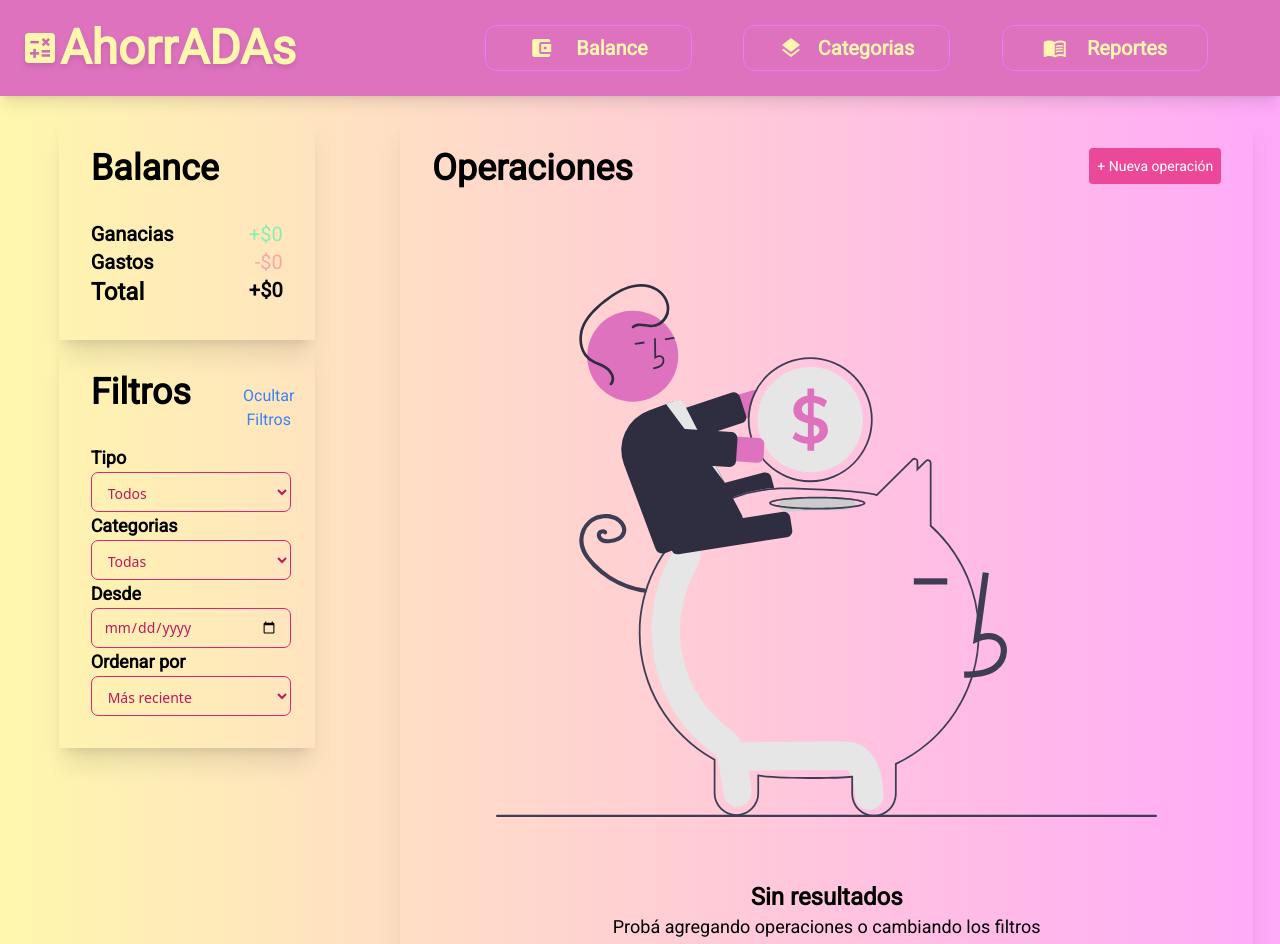
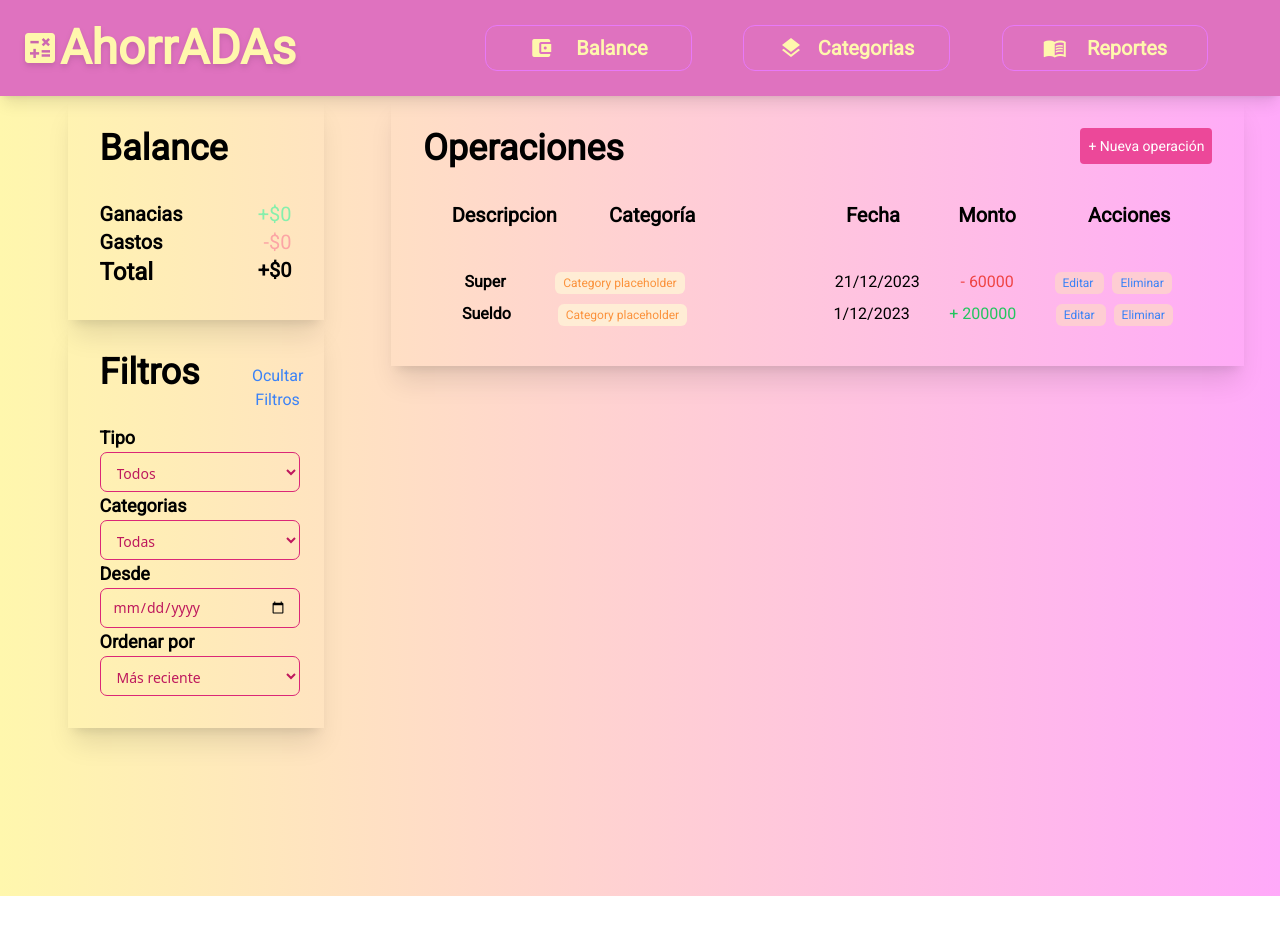
Before and after one commit to serenafernandez/ahorrADAS, a plain HTML site: page index.html in a window 1280 px wide. Shown: the top 944 px of the page. After the commit the page ends 896 px from the top, so only its background shows below. Drawn offline with nearby package versions, Linux system fonts and the light colour scheme.

Commit message:
Merge branch 'desarrollo' of github.com:serenafernandez/ahorrADAS into ivana

```diff
--- a/index.html
+++ b/index.html
@@ -17,9 +17,9 @@
 </head>
 
 <body class="w-full h-screen bg-gradient-to-r from-[#FFF7AD] to-[#FFA9F9] font-['Roboto']">
-    <!-- HEADER -->
+    <!--------------------------------------------HEADER-------------------------------------------->
     <header
-        class="h-24 w-screen p-5 bg-[#DF72BF] shadow-lg shadow-inner flex flex-row justify-between items-center text-[#FFF7AD]">
+        class="h-24 w-full p-5 bg-[#DF72BF] shadow-lg shadow-inner flex flex-row justify-between items-center text-[#FFF7AD]">
         <!-- TITLE -->
         <section class="basis-0 sm:w-1/4 flex items-center drop-shadow-md font-extrabold justify-between md:1/2">
             <span class="material-icons" style="font-size:250%;">
@@ -45,7 +45,7 @@
                 class="h-40 basis-full w-screen  bg-pink-300 flex flex-col justify-center items-center shadow-xl sm:static sm:flex sm:flex-row sm:bg-inherit sm:shadow-inherit sm:items-center sm:justify-evenly sm:text-md md:w-3/5 md:text-xl">
                 <!-- BALANCE -->
                 <button
-                    class="p-2.5 sm:w-1/4 border-b border-pink-500 sm:border sm:rounded-xl sm:border-solid sm:border-fuchsia-400 font-bold sm:py-2 sm:px-5 hover:shadow-md hover:shadow-[#FFF7AD]">
+                    class="p-2 sm:w-1/4 border-b border-pink-500 sm:border sm:rounded-xl sm:border-solid sm:border-fuchsia-400 font-bold sm:py-2 sm:px-5 hover:shadow-md hover:shadow-[#FFF7AD]">
                     <a class="flex items-center justify-evenly">
                         <span class="material-icons">
                             account_balance_wallet
@@ -54,7 +54,7 @@
                 </button>
                 <!-- CATEGORIAS -->
                 <button
-                    class="p-2.5 sm:w-1/4 border-b border-pink-500 sm:border sm:rounded-xl sm:border-solid sm:border-fuchsia-400 font-bold sm:py-2 sm:px-5 hover:shadow-md hover:shadow-[#FFF7AD]">
+                    class="p-2 sm:w-1/4 border-b border-pink-500 sm:border sm:rounded-xl sm:border-solid sm:border-fuchsia-400 font-bold sm:py-2 sm:px-5 hover:shadow-md hover:shadow-[#FFF7AD]">
                     <a class="flex items-center justify-evenly">
                         <span class="material-icons">
                             layers
@@ -63,7 +63,7 @@
                 </button>
                 <!-- REPORTES -->
                 <button
-                    class="p-2.5 sm:w-1/4 border-b border-pink-500 sm:border sm:rounded-xl sm:border-solid sm:border-fuchsia-400 font-bold sm:py-2 sm:px-5 hover:shadow-md hover:shadow-[#FFF7AD]">
+                    class="p-2 sm:w-1/4 border-b border-pink-500 sm:border sm:rounded-xl sm:border-solid sm:border-fuchsia-400 font-bold sm:py-2 sm:px-5 hover:shadow-md hover:shadow-[#FFF7AD]">
                     <a class="flex items-center justify-evenly">
                         <span class="material-icons">
                             menu_book
@@ -73,9 +73,9 @@
             </nav>
         </div>
     </header>
-    <!-- INDEX, sección BALANCE  -->
-    <main class="mx-auto my-5 flex flex-col items-start justify-evenly min-h-screen md:flex-row">
-        <section class="h-full mx-auto flex flex-col md:w-1/4">
+    <!--------------------------------------------BALANCE-------------------------------------------->
+    <main class="w-full flex flex-col-reverse items-start justify-evenly min-h-screen md:flex-row">
+        <section class="w-1/4 mx-auto flex flex-col md:mx-0">
             <article class="flex flex-col mx-auto justify-evenly md:w-4/5 p-8 shadow-xl">
                 <h2 class="mb-8 font-bold text-4xl">Balance</h2>
                 <div class="flex flex-row justify-between items-start">
@@ -150,7 +150,7 @@
                 </div>
             </article>
         </section>
-        <section class="mx-auto flex flex-col justify-evenly items-center md:w-4/5 lg:w-2/3 p-8 shadow-xl">
+        <section class=" flex flex-col justify-evenly items-center md:w-4/5 lg:w-2/3 p-8 shadow-xl">
             <div class="w-full flex flex-row justify-between">
                 <h2 class="mb-8 font-bold text-4xl">Operaciones</h2>
                 <button class="button h-full text-sm text-white bg-pink-500 hover:bg-pink-600 rounded p-2 ml-2">
@@ -160,15 +160,89 @@
                 </button>
             </div>
             <!-- SIN OPERACIONES -->
-            <figure class="p-16">
-                <img src="./img/undraw_savings_re_eq4w.svg" alt="">
-            </figure>
-            <h4 class="text-2xl font-bold">Sin resultados</h4>
-            <h3 class="text-lg">Probá agregando operaciones o cambiando los filtros</h3>
+            <section id="sin-operaciones" class="hidden">
+                <figure class="p-16">
+                    <img src="./img/undraw_savings_re_eq4w.svg" alt="">
+                </figure>
+                <h4 class="text-2xl font-bold">Sin resultados</h4>
+                <h3 class="text-lg">Probá agregando operaciones o cambiando los filtros</h3>
+            </section>
+            <!-- CON OPERACIONES -->
+            <section class="flex flex-col w-full">
+                <section class="hidden w-full flex flex-row justify-between md:inline-flex" id="tabla-operaciones">
+                    <div class="w-3/4">
+                        <table class="self-start w-3/4 text-xl">
+                            <th>Descripcion</th>
+                            <th>Categoría</th>
+                        </table>
+                    </div>
+                    <div class="w-3/4">
+                        <table class="self-end w-full text-xl">
+                            <th>Fecha</th>
+                            <th>Monto</th>
+                            <th>Acciones</th>
+                        </table>
+                    </div>
+                </section>
+                <section class="pt-10 pl-3" id="balance-operaciones">
+                    <div class="w-full flex flex-row justify-between">
+                        <div class="w-2/4 flex flex-col justify-evenly mr-20 md:flex-row">
+                            <h6 class="text-md font-bold mr-5">Super</h6>
+                            <li class="list-none">
+                                <span
+                                    class="category-tag text-xs text-orange-400 bg-orange-100 rounded-md px-2 py-1">Category
+                                    placeholder</span>
+                            </li>
+                        </div>
+                        <div class="w-3/4 flex flex-col justify-evenly md:flex-row">
+                            <h6 class="text-md">21/12/2023</h6>
+                            <h6 class="text-md text-red-500" id="monto-gasto">- 60000</h6>
+                            <div class="mb-2">
+                                <a href="#"
+                                    class="mr-2 text-xs text-blue-500 bg-rose-200 hover:text-black rounded-md px-2 py-1"
+                                    id="edit-operation">
+                                    Editar
+                                </a>
+                                <a href="#"
+                                    class="text-xs text-blue-500 bg-rose-200 hover:text-black rounded-md px-2 py-1"
+                                    id="delete-operation">
+                                    Eliminar
+                                </a>
+                            </div>
+                        </div>
+                    </div>
+                    <div class="w-full flex justify-between">
+                        <div class="w-2/4 flex flex-col justify-evenly mr-20 md:flex-row">
+                            <h6 class="text-md font-bold mr-5">Sueldo</h6>
+                            <li class="list-none">
+                                <span
+                                    class="category-tag text-xs text-orange-400 bg-orange-100 rounded-md px-2 py-1">Category
+                                    placeholder</span>
+                            </li>
+                        </div>
+                        <div class="w-3/4 flex flex-col justify-evenly md:flex-row">
+                            <h6 class="text-md">1/12/2023</h6>
+                            <h6 class="text-md text-green-500" id="monto-ganancia">+ 200000</h6>
+                            <div class="mb-2">
+                                <a href="#"
+                                    class="mr-2 text-xs text-blue-500 bg-rose-200 hover:text-black rounded-md px-2 py-1"
+                                    id="edit-operation">
+                                    Editar
+                                </a>
+                                <a href="#"
+                                    class="text-xs text-blue-500 bg-rose-200 hover:text-black rounded-md px-2 py-1"
+                                    id="delete-operation">
+                                    Eliminar
+                                </a>
+                            </div>
+                        </div>
+                    </div>
+                </section>
+            </section>
         </section>
     </main>
-    <!-- CATEGORÍAS  -->
-    <main class="flex items-center min-h-screen">
+    <!--------------------------------------------CATEGORÍAS-------------------------------------------->
+    <main class="flex items-center min-h-screen hidden">
         <section class="mx-auto md:w-4/5 lg:w-3/4 xl:w-2/3 2xl:w-1/2 p-8 shadow-xl">
             <h2 class="mb-8 font-bold text-4xl">Categorías</h2>
             <label for="category-name" class="font-semibold">Nombre</label>
@@ -202,8 +276,8 @@
             </div>
         </section>
     </main>
-    <!-- REPORTES -->
-    <main class="mx-auto my-12">
+    <!--------------------------------------------REPORTES-------------------------------------------->
+    <main class="mx-auto my-12 hidden">
         <section class="max-w-2xl mx-auto rounded-lg mt-auto min-h-screen">
             <div class="flex flex-col items-center shadow-xl">
                 <h2 class="text-4xl font-semibold">Reportes</h2>
@@ -400,8 +474,8 @@
             </div>
         </section>
     </main>
-    <!-- NUEVA OP / EDITAR OP -->
-    <main class="flex items-center min-h-screen">
+    <!--------------------------------------------NUEVA OP-------------------------------------------->
+    <main class="flex items-center min-h-screen hidden">
         <section class="mx-auto md:w-4/5 lg:w-3/4 xl:w-2/3 2xl:w-1/2 p-8 shadow-xl flex flex-col">
             <h2 class="mb-8 font-bold text-4xl">Nueva operación</h2>
             <div>
@@ -455,6 +529,7 @@
             </div>
         </section>
     </main>
+    <!--------------------------------------------EDITAR OP-------------------------------------------->
     <main class="flex items-center min-h-screen hidden" id="editar-op">
         <section class="mx-auto md:w-4/5 lg:w-3/4 xl:w-2/3 2xl:w-1/2 p-8 shadow-xl flex flex-col">
             <h2 class="mb-8 font-bold text-4xl">Nueva operación</h2>
```
